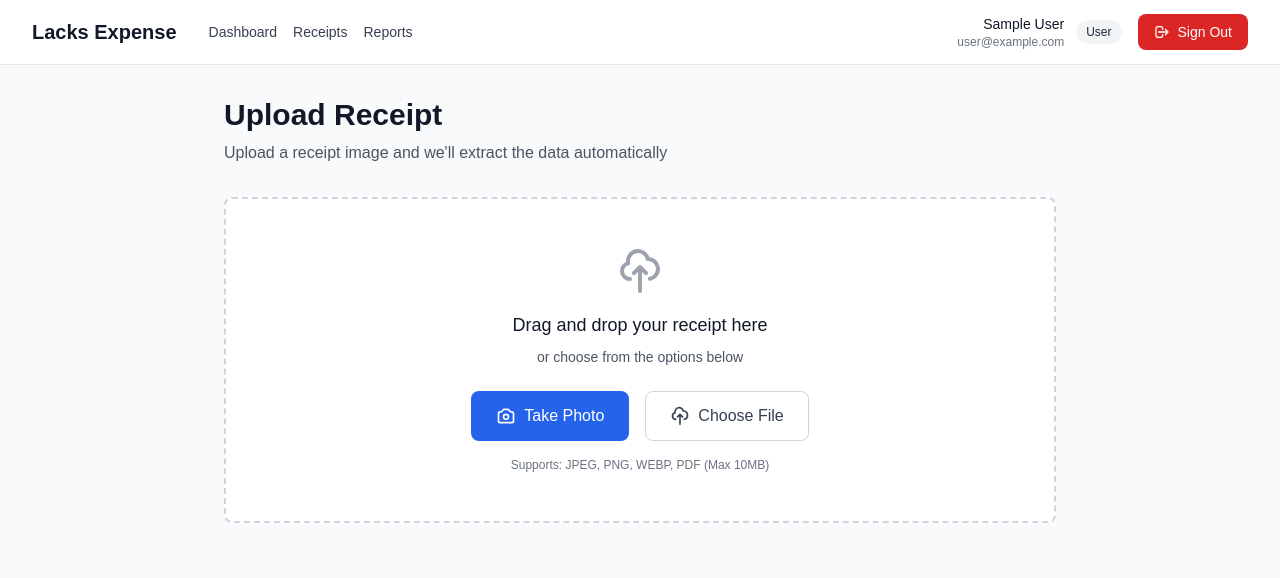
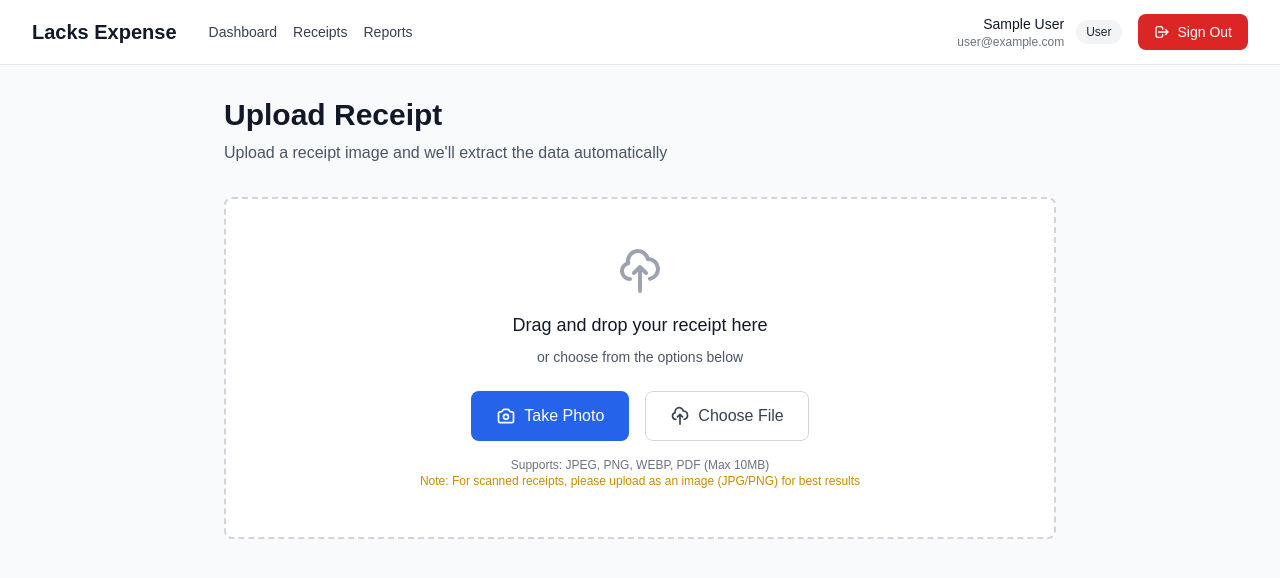
Before and after one commit to mobilacks/lacks-expense-management, a Next.js app: page /receipts/upload in a window 1280 px wide. Shown: the top 578 px of the page. Built offline with nearby package versions, Linux system fonts and the light colour scheme; no server answers; sample sign-in values are in the browser's storage.

Commit message:
Update page.tsx

```diff
--- a/app/(authenticated)/receipts/upload/page.tsx
+++ b/app/(authenticated)/receipts/upload/page.tsx
@@ -244,7 +244,10 @@ export default function UploadReceiptPage() {
             />
 
             <p className="mt-4 text-xs text-gray-500 dark:text-gray-400">
-              Supports: JPEG, PNG, WEBP, PDF (Max 10MB)
+              Supports: JPEG, PNG, WEBP, PDF (Max 10MB)<br />
+              <span className="text-yellow-600 dark:text-yellow-400">
+                Note: For scanned receipts, please upload as an image (JPG/PNG) for best results
+              </span>
             </p>
           </>
         )}
```
